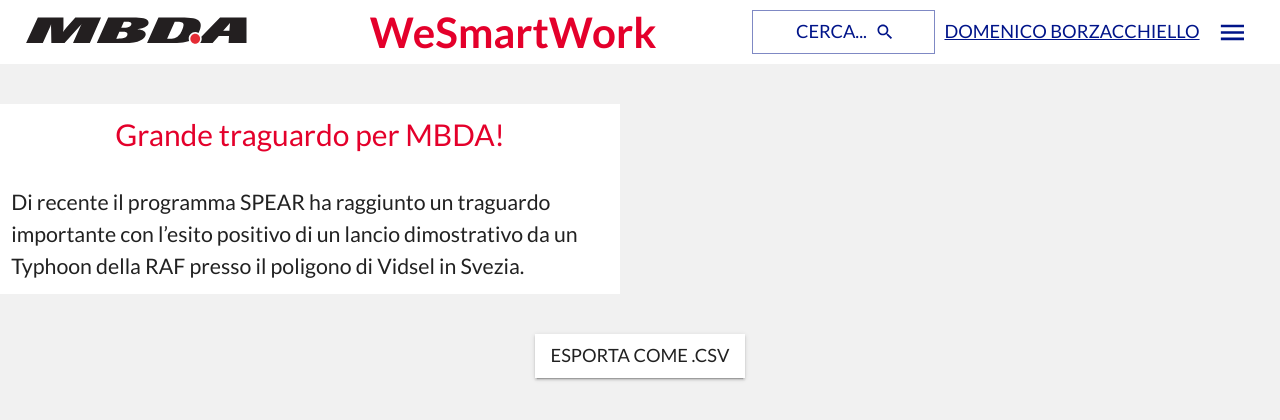
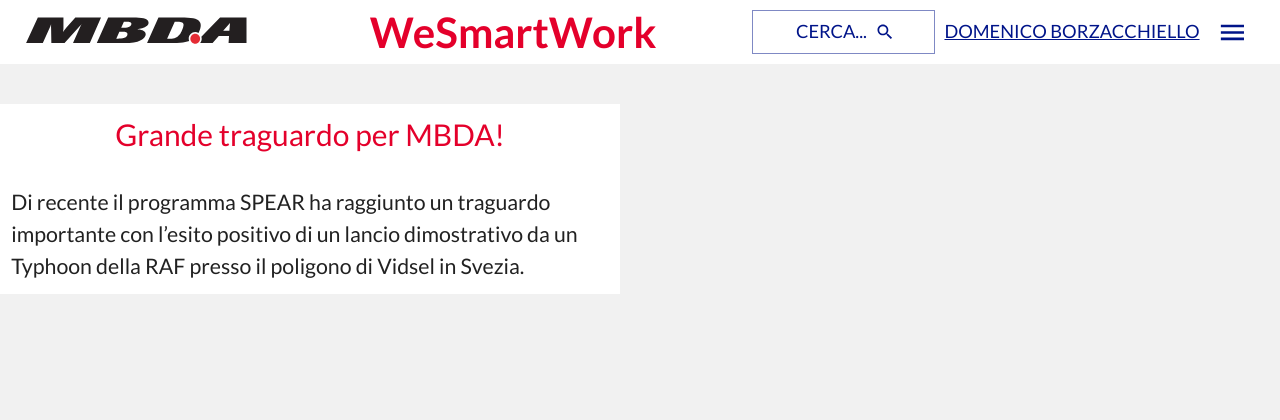
Before and after one commit to mew27/we-smartwork, a React (Vite) app: page / in a window 1280 px wide. Shown: the top 420 px of the page. Built offline with nearby package versions, Linux system fonts and the light colour scheme.

Commit message:
Modified stuff

```diff
--- a/src/App.tsx
+++ b/src/App.tsx
@@ -30,9 +30,9 @@
                 {/* <SwPicker></SwPicker> */}
             </Grid2>
             <Grid2 size={{xs : 12, sm : 12}}>
-              <Container sx={{display: 'flex', justifyContent: 'center'}}>
+              {/* <Container sx={{display: 'flex', justifyContent: 'center'}}>
                 <Button variant='contained'>Esporta come .csv</Button>
-              </Container>
+              </Container> */}
             </Grid2>
           </Grid2>
         </DateLocale>
--- a/src/WeSmartMenu.tsx
+++ b/src/WeSmartMenu.tsx
@@ -4,8 +4,6 @@
 import useMediaQuery from '@mui/material/useMediaQuery';
 
 import MenuIcon from '@mui/icons-material/Menu';
-import AccountCircleOutlinedIcon from '@mui/icons-material/AccountCircleOutlined';
-import SearchOutlinedIcon from '@mui/icons-material/SearchOutlined';
 
 import SearchButton from "./SearchButton"
 import AccountButton from "./AccountButton";
@@ -13,7 +11,6 @@
 const WeSmartMenu = () => {
     const theme       = useTheme();
     const isSmall     = useMediaQuery(theme.breakpoints.between('xs','sm'));
-    const isMedium    = useMediaQuery(theme.breakpoints.between('sm', 'md'));
     const isLarge     = useMediaQuery(theme.breakpoints.between('md', 'lg'));
     const isVeryLarge = useMediaQuery(theme.breakpoints.up('lg'));
 
```
